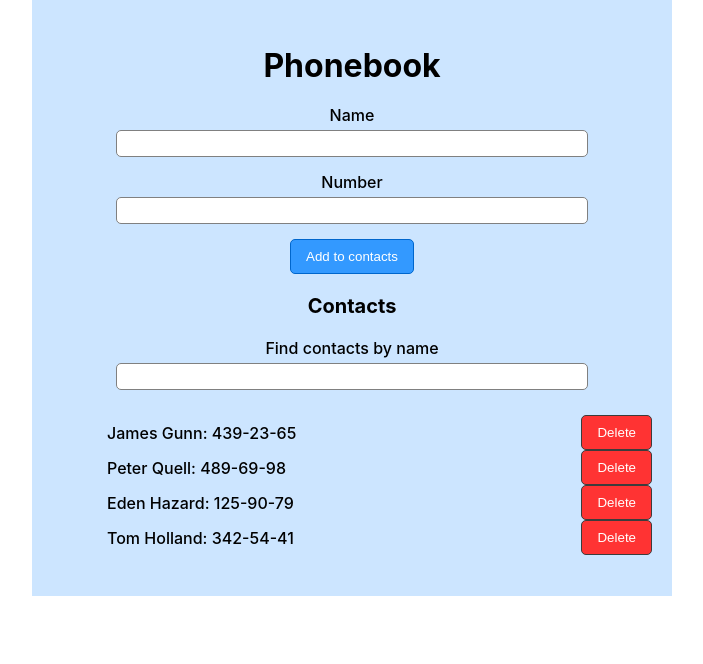
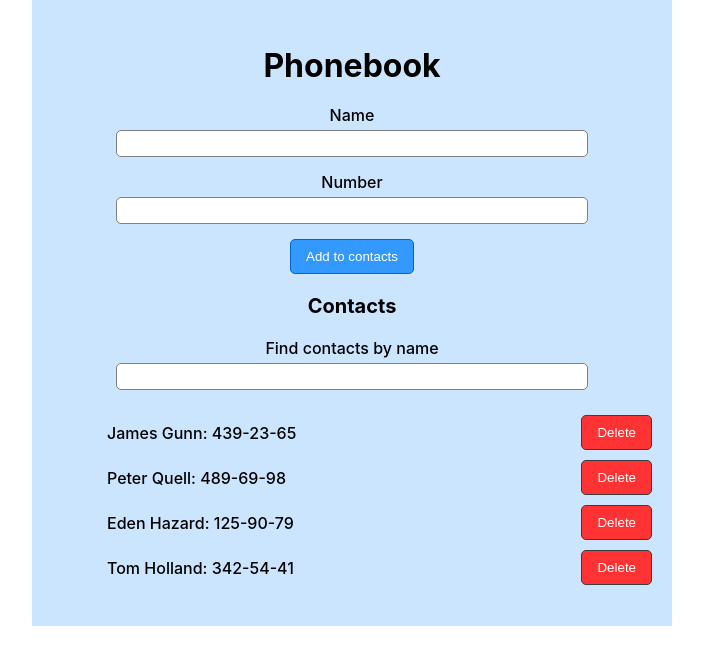
Before and after one commit to IhorShvydkyi/goit-react-hw-06-phonebook, a React (Create React App) app: page / in a window 1280 px wide. Shown: the top 664 px of the page, without its empty margins (288-991 px from the left). Built offline with nearby package versions, Linux system fonts and the light colour scheme.

Commit message:
bugfix notification and mb buttons

```diff
--- a/src/App.js
+++ b/src/App.js
@@ -3,6 +3,7 @@ import { Title, ContactsTitle } from "./App.styled";
 import Form from "./components/Form/Form";
 import Filter from "./components/Filter/Filter";
 import ContactList from "./components/Contacts/ContactList";
+import { ToastContainer } from "react-toastify";
 
 export default function App() {
   return (
@@ -13,6 +14,7 @@ export default function App() {
         <ContactsTitle>Contacts</ContactsTitle>
         <Filter />
         <ContactList />
+        <ToastContainer />
       </Container>
     </>
   );
--- a/src/components/Contacts/ContactList.styled.js
+++ b/src/components/Contacts/ContactList.styled.js
@@ -7,6 +7,7 @@ export const ContactItem = styled.li`
   display: flex;
   align-items: center;
   justify-content: space-between;
+  margin-bottom: 10px;
 `;
 
 export const Number = styled.span`
@@ -24,5 +25,6 @@ export const DeleteBtn = styled.button`
   &:hover,
   :focus {
     background: #990000;
+    box-shadow: 1px -1px 5px 1px rgba(243, 4, 36, 0.18);
   }
 `;
--- a/src/components/Form/Form.styled.js
+++ b/src/components/Form/Form.styled.js
@@ -37,5 +37,6 @@ export const AddButton = styled.button`
   &:hover,
   :focus {
     background: #003366;
+    box-shadow: 1px -1px 5px 1px rgba(243, 4, 36, 0.18);
   }
 `;
```
Also changed, not shown: 1 other file (tests, documents, lock files or other folders).
